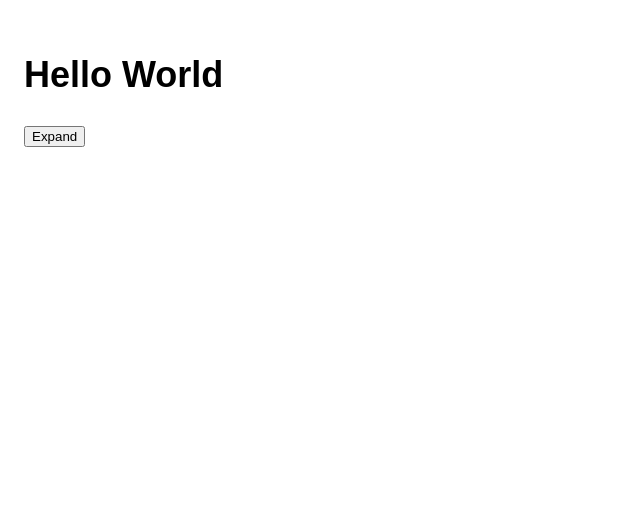
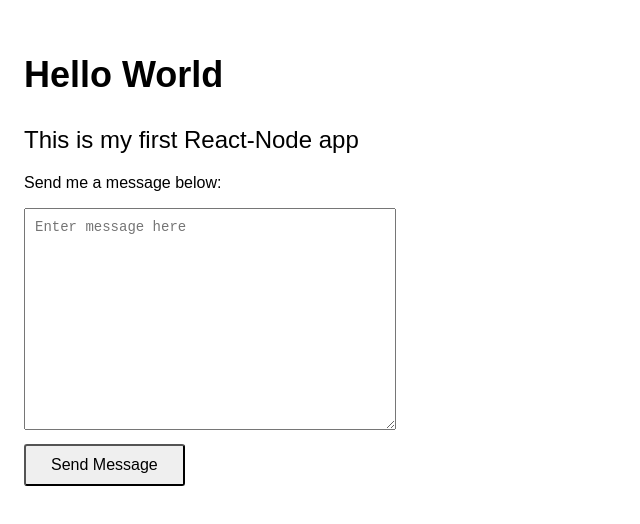
Before and after one commit to mariolo1985/react-node-express, a React app: page / in a window 1280 px wide. Shown: the top 524 px of the page, without its empty margins (0-640 px from the left). Built offline with nearby package versions, Linux system fonts and the light colour scheme; the HTML template or start-up script is replaced by a standard one.

Commit message:
send message implementation

```diff
--- a/src/components/App.js
+++ b/src/components/App.js
@@ -6,21 +6,23 @@ class App extends Component {
         super(props);
 
         this.state = {
-            isExpanded: false
+            clicked: false,
+            message: ''
         };
     }
 
-    onBtnExpandClick = () => {
-        const { isExpanded } = this.state;
-        this.setState({
-            isExpanded: !isExpanded
-        });
+    onBtnClick = () => {
+        const { clicked, message } = this.state;
 
         try {
-            this.putDataToDB('My test db message');
+            this.putDataToDB(message);
         } catch (e) {
             console.log('putDataToDB err: ', e);
         }
+
+        this.setState({
+            clicked: !clicked
+        });
     }
 
     putDataToDB = (message) => {
@@ -29,17 +31,37 @@ class App extends Component {
         });
     };
 
+    onTextChange = (text) => {
+        this.setState({
+            message: text.target.value
+        });
+    }
+
     render() {
-        const { isExpanded } = this.state;
+        const { clicked, message } = this.state;
 
         return (
             <section className='app-container'>
                 <h1>Hello World</h1>
+                <h2>This is my first React-Node app</h2>
+                <p>Send me a message below:</p>
+                <textarea className='message-box' placeholder='Enter message here' type='text' onChange={text => this.onTextChange(text)}></textarea>
                 {
-                    isExpanded
-                    && <div>Yay Expanded</div>
+                    message !== ''
+                    && (
+                        <div className='message-container'>
+                            <p className='bold'>Your message:</p>
+                            <p className='your-message'>
+                                {message}
+                            </p>
+                        </div>
+                    )
                 }
-                <button type='button' onClick={() => this.onBtnExpandClick()}>{isExpanded ? 'Collapse' : 'Expand'}</button>
+                {
+                    clicked
+                        ? <div>Message sent! I can&#39;t wait to read it!</div>
+                        : <div className='btn-container'><button type='button' onClick={() => this.onBtnClick()}>{!clicked && 'Send Message'}</button></div>
+                }
             </section>
         );
     }
```
